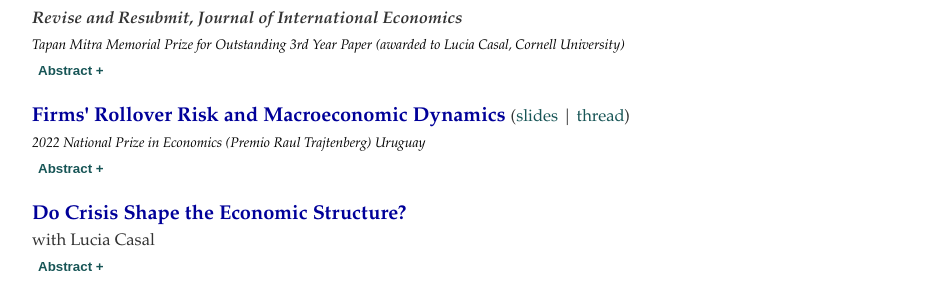
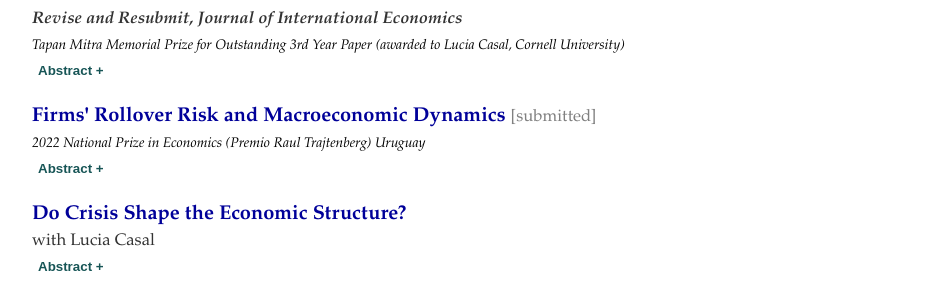
Before and after one commit to rafaguntin/rafaguntin.github.io, a Jekyll site: the page built from research/index.html, in a window 1280 px wide. Shown: the part 556-854 px from the top of the page, without its empty margins (96-1027 px from the left). Built offline with Jekyll 4.4.1, drawn with Linux system fonts in a browser that asks for light colours.

Commit message:
Update index.html

```diff
--- a/research/index.html
+++ b/research/index.html
@@ -81,7 +81,8 @@
 		href="/research/Guntin_FirmsRolloverRisk.pdf"
 			                  target="_blank">
 					Firms' Rollover Risk and Macroeconomic Dynamics</a> <small>
-		(<a style="color:#175556" href="https://www.rguntin.com/research/Guntin_JMP_slides.pdf" target="_blank">slides</a> | <a style="color:#175556" href="https://twitter.com/rafaguntin/status/1460637829093113859?s=20" target="_blank">thread</a>)
+						<a style="color: gray;"> [submitted]</a>
+		<!--(<a style="color:#175556" href="https://www.rguntin.com/research/Guntin_JMP_slides.pdf" target="_blank">slides</a> | <a style="color:#175556" href="https://twitter.com/rafaguntin/status/1460637829093113859?s=20" target="_blank">thread</a>)-->
 				<br> <small> <span style="color: #000000" class='notbold'><i>2022 National Prize in Economics (Premio Raul Trajtenberg) Uruguay</i> <big></span>
 <br><button style ="font-weight: bold; color:#175556 ;background-color: white;border: none;" onclick="myFunction4()" id="myBtn4">Abstract +<small></button>
  <span id="dots4"></span> <span id="more4" style = "color:#282828; line-height: 1.4em; text-align: justify">
```
